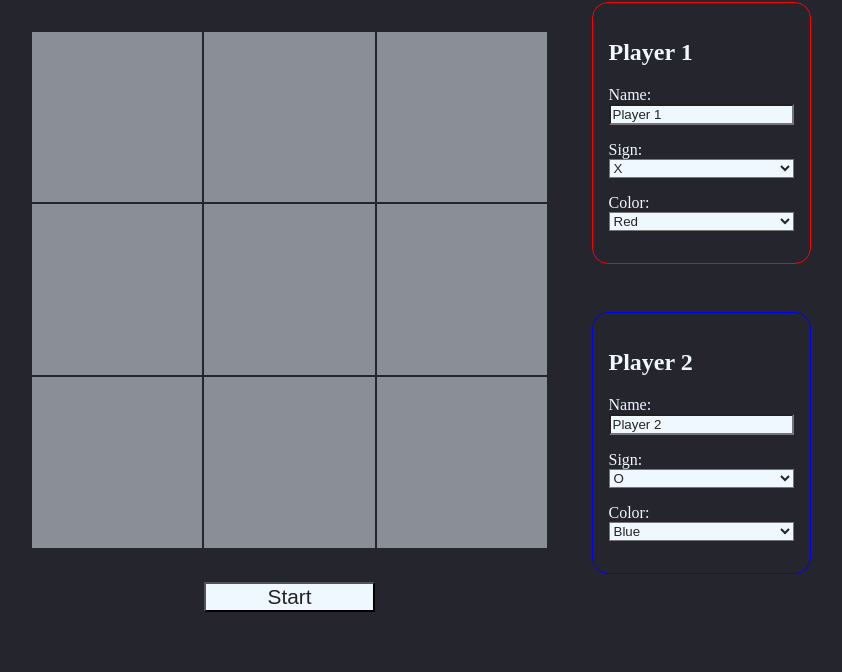
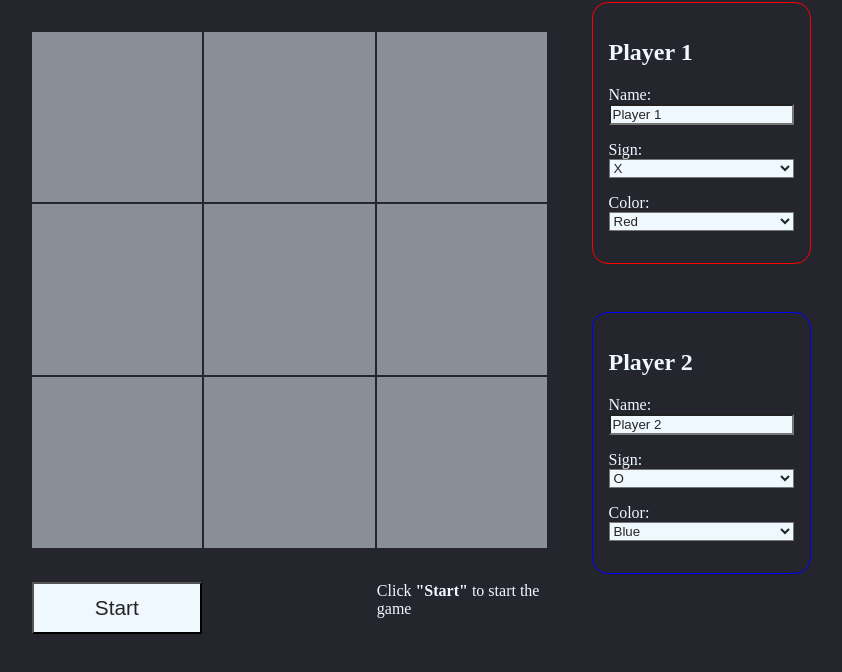
Before and after one commit to 02rasjac/tic-tac-toe, a website: page index.html in a window 1280 px wide. Shown: the part 78-750 px from the top of the page, without its empty margins (219-1061 px from the left). Drawn offline with Linux system fonts and the light colour scheme.

Commit message:
Add text to show how to start

```diff
--- a/index.html
+++ b/index.html
@@ -21,6 +21,7 @@
         <div class="square disabled"></div>
         <div class="square disabled"></div>
         <button id="start-reset" class="btn-game-ctrl">Start</button>
+        <p id="out">Click <strong>"Start"</strong> to start the game</p>
       </div>
       <div class="creator">
         <div id="p1" class="player-creation">
--- a/style.css
+++ b/style.css
@@ -46,7 +46,12 @@ body {
 #start-reset {
   font-size: 1.3rem;
   margin-top: 2rem;
-  grid-column: 2 / 3;
+  grid-column: 1 / 2;
+}
+
+#out {
+  margin-top: 2rem;
+  grid-column: -1 / -2;
 }
 
 .square,
```
